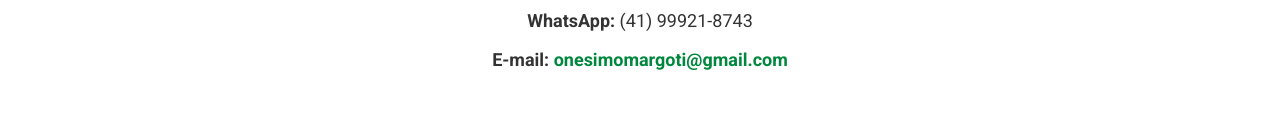
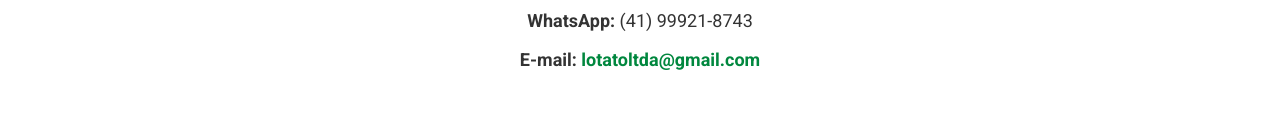
Before and after one commit to lotatoltda/lotatoltda.github.io, a plain HTML site: page index.html in a window 1280 px wide. Shown: the part 1509-1648 px from the top of the page. Drawn offline with Linux system fonts and the light colour scheme.

Commit message:
Update index.html

```diff
--- a/index.html
+++ b/index.html
@@ -248,7 +248,7 @@
             <div class="contact-info">
                 <p><strong>Responsável:</strong> Onesimo Margoti</p>
                 <p><strong>WhatsApp:</strong> (41) 99921-8743</p>
-                <p><strong>E-mail:</strong> <a href="mailto:onesimomargoti@gmail.com">onesimomargoti@gmail.com</a></p>
+                <p><strong>E-mail:</strong> <a href="mailto:lotatoltda@gmail.com">lotatoltda@gmail.com</a></p>
             </div>
         </div>
     </section>
```
